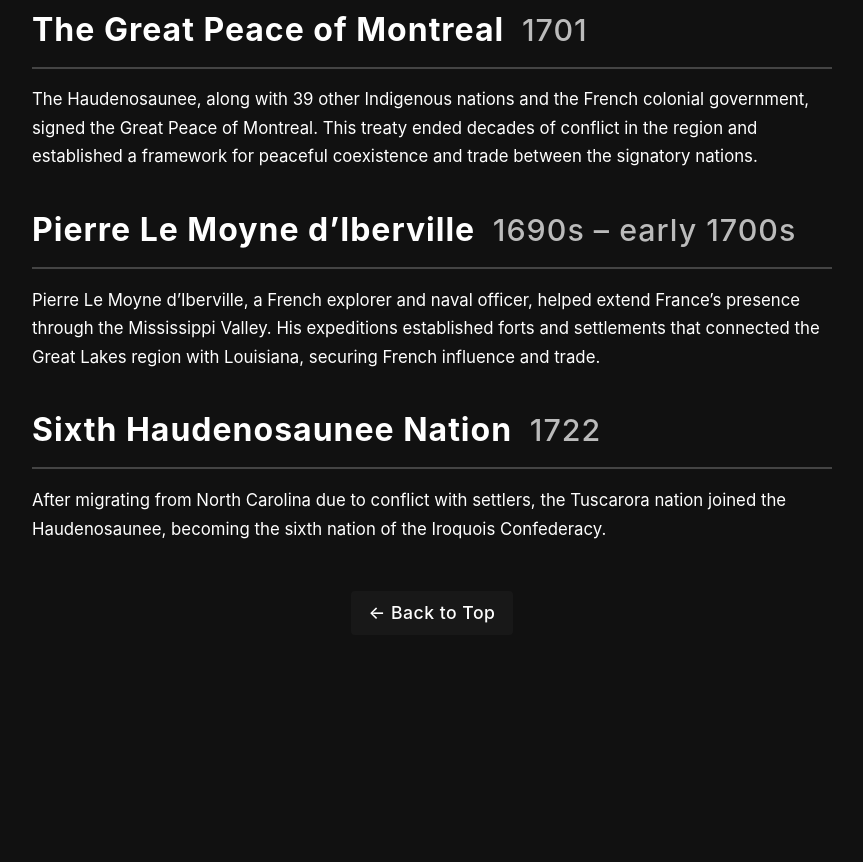
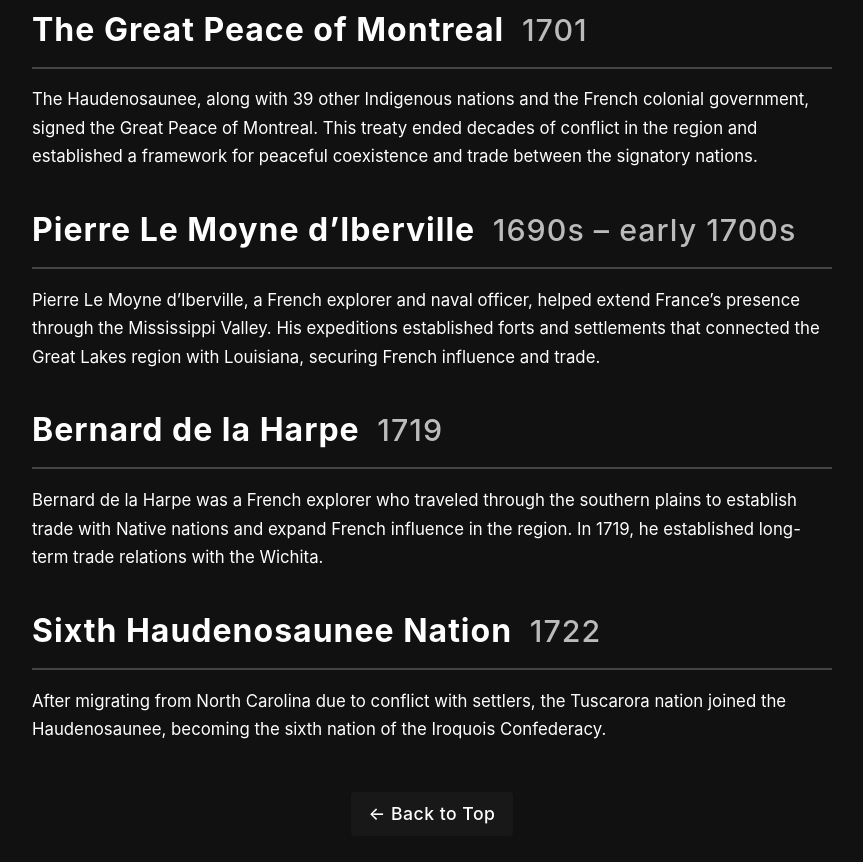
Before and after one commit to GusTheMonkey/NativeAmericanHistory, a plain HTML site: page index.html in a window 1280 px wide. Shown: the part 5544-6406 px from the top of the page, without its empty margins (208-1071 px from the left). Before the commit the page ends 6211 px from the top, so only its background shows below. Drawn offline with Linux system fonts and the light colour scheme.

Commit message:
Add section for Bernard de la Harpe

```diff
--- a/index.html
+++ b/index.html
@@ -251,6 +251,13 @@
 </section>
 
 <section>
+    <h1>Bernard de la Harpe <span class="date">1719</span></h1>
+    <p>
+        Bernard de la Harpe was a French explorer who traveled through the southern plains to establish trade with Native nations and expand French influence in the region. In 1719, he established long-term trade relations with the Wichita.
+    </p>
+</section>
+
+<section>
     <h1>Sixth Haudenosaunee Nation <span class="date">1722</span></h1>
     <p>
         After migrating from North Carolina due to conflict with settlers, the Tuscarora nation joined the Haudenosaunee, becoming the sixth nation of the Iroquois Confederacy.
```
